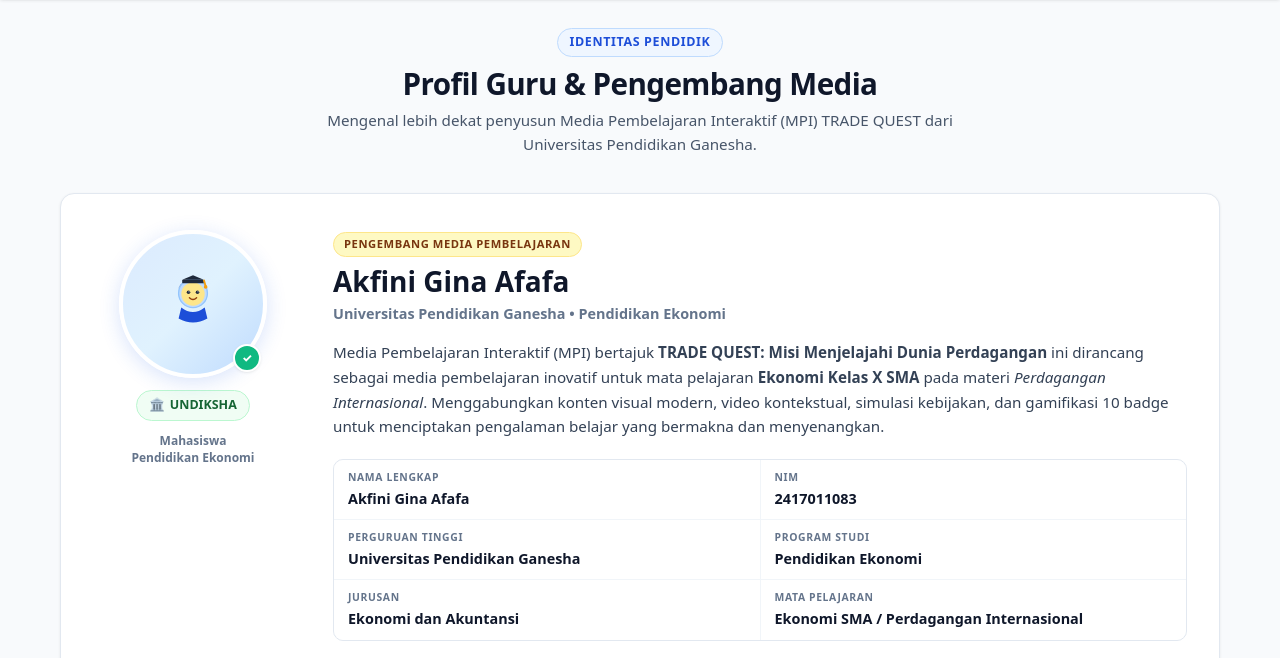
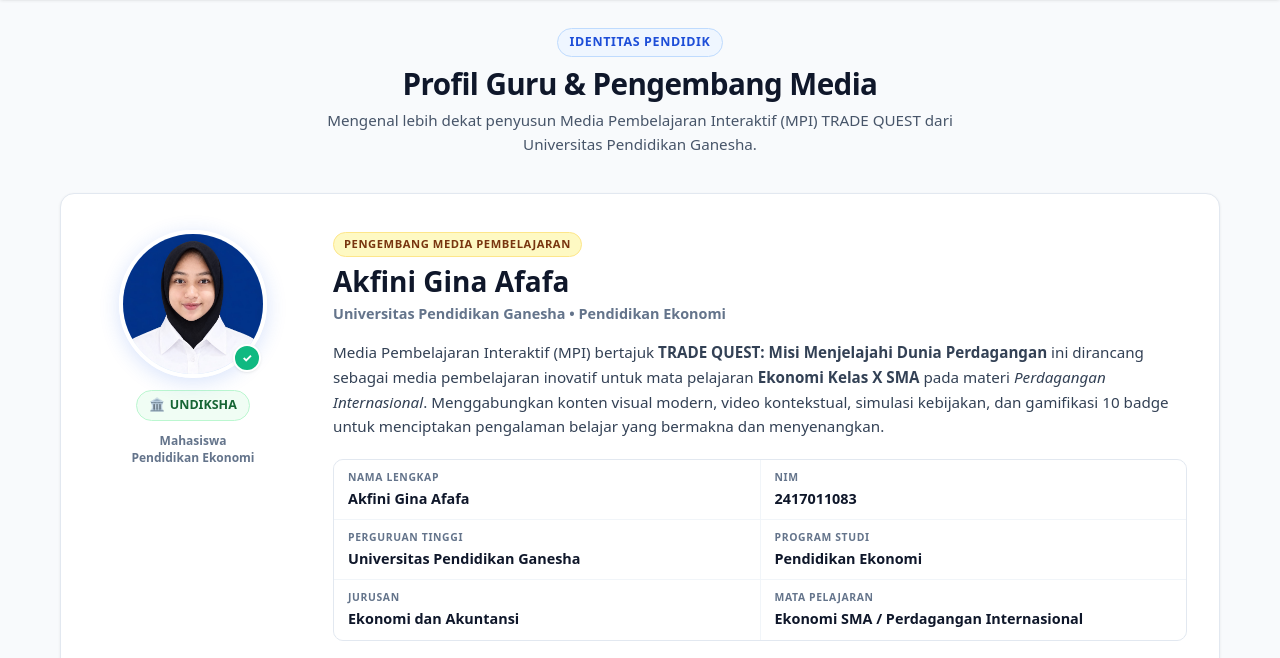
Before and after one commit to ariawiduraa/perdagangan-internasional, a plain HTML site: page index.html in a window 1280 px wide. Both pictures are taken after a click on the link "Profil Guru". Shown: the part 69-727 px from the top of the page. Drawn offline with Linux system fonts and the light colour scheme.

Commit message:
Add files via upload

```diff
--- a/index.html
+++ b/index.html
@@ -1451,29 +1451,7 @@
           <div class="teacher-photo-col">
             <div class="teacher-avatar-frame">
               <div class="teacher-avatar-inner">
-                <!-- Illustrated Teacher SVG Avatar -->
-                <svg viewBox="0 0 80 80" fill="none" xmlns="http://www.w3.org/2000/svg">
-                  <!-- Body / Silhouette -->
-                  <circle cx="40" cy="28" r="16" fill="#bfdbfe" stroke="#93c5fd" stroke-width="1.5"/>
-                  <!-- Hair -->
-                  <path d="M24 24 C24 10, 56 10, 56 24 C56 18, 50 14, 40 14 C30 14, 24 18, 24 24Z" fill="#1e3a8a"/>
-                  <!-- Face -->
-                  <circle cx="40" cy="29" r="13" fill="#fde68a"/>
-                  <!-- Eyes -->
-                  <circle cx="35" cy="27" r="2" fill="#1e293b"/>
-                  <circle cx="45" cy="27" r="2" fill="#1e293b"/>
-                  <circle cx="35.6" cy="26.4" r="0.6" fill="white"/>
-                  <circle cx="45.6" cy="26.4" r="0.6" fill="white"/>
-                  <!-- Smile -->
-                  <path d="M36 33 Q40 37 44 33" stroke="#92400e" stroke-width="1.5" fill="none" stroke-linecap="round"/>
-                  <!-- Collar / Uniform -->
-                  <path d="M27 44 Q40 54 53 44 L56 56 Q40 65 24 56Z" fill="#1d4ed8"/>
-                  <!-- Graduation Cap -->
-                  <rect x="28" y="13" width="24" height="4" rx="1" fill="#1e293b"/>
-                  <polygon points="40,8 52,13 28,13" fill="#1e293b"/>
-                  <line x1="52" y1="13" x2="54" y2="20" stroke="#f59e0b" stroke-width="2"/>
-                  <circle cx="54" cy="21" r="2" fill="#f59e0b"/>
-                </svg>
+                <img src="profile.jpeg" alt="Foto Profil Akfini Gina Afafa" class="teacher-profile-img">
               </div>
               <div class="teacher-verified-badge" title="Penyusun Terverifikasi">✓</div>
             </div>
--- a/style.css
+++ b/style.css
@@ -2212,6 +2212,14 @@ main.container {
   overflow: hidden;
 }
 
+.teacher-profile-img {
+  width: 100%;
+  height: 100%;
+  object-fit: cover;
+  object-position: center;
+  display: block;
+}
+
 .teacher-avatar-inner svg {
   width: 72px;
   height: 72px;
```
Also changed, not shown: profile.jpeg (added).
